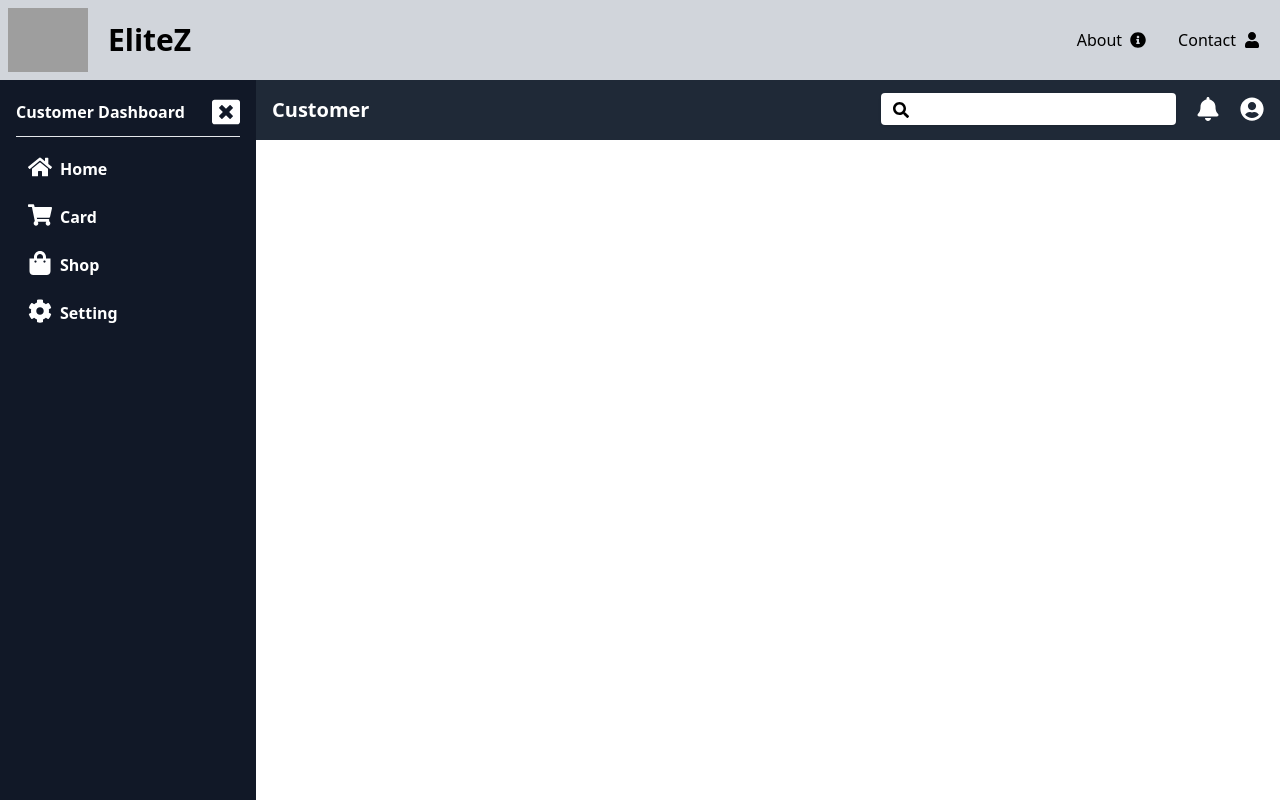
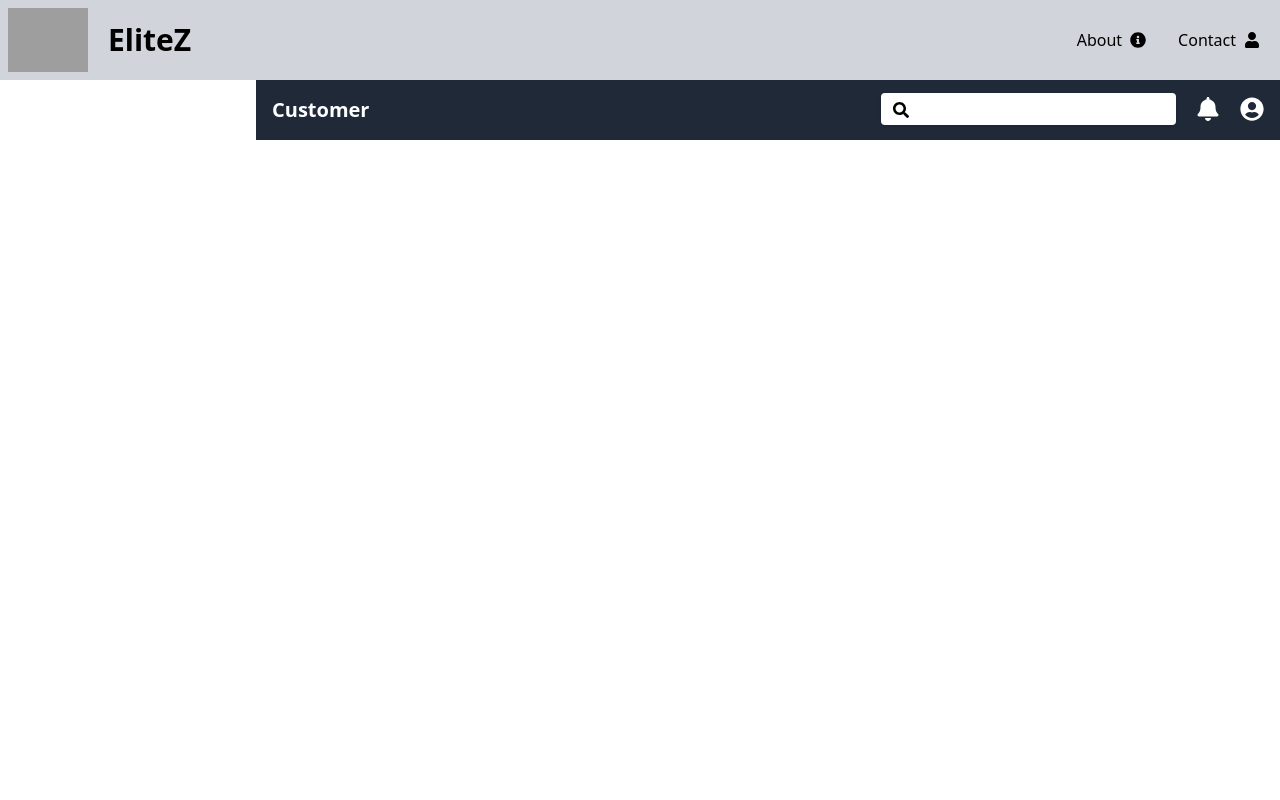
Before and after one commit to risnariha/Project-1, a React (Vite) app in the folder frontend/: page / in a window 1280 px wide. Built offline with nearby package versions, Linux system fonts and the light colour scheme; grey boxes are pictures that could not be loaded.

Commit message:
FaWindowClose button function changed

```diff
--- a/frontend/src/components/Sidebar.jsx
+++ b/frontend/src/components/Sidebar.jsx
@@ -9,7 +9,7 @@ export const Sidebar = ({sidebarToggle,setSidebarToggle}) => {
         sidebarToggle={sidebarToggle}
         setSidebarToggle={setSidebarToggle}
       />
-    <div className={`${sidebarToggle?"hidden" : "block"} w-64 bg-gray-900 fixed h-full px-4 py-2 `}>
+    <div className={`${sidebarToggle?"block" : "hidden"} w-64 bg-gray-900 fixed h-full px-4 py-2 `}>
         <div className='flex justify-between items-center'>
              <h1 className='my-3  text-2x text-white font-bold' >Customer Dashboard</h1>
              <FaWindowClose className='w-7 h-7 text-white' onClick={()=>setSidebarToggle(!sidebarToggle)}/>
```
